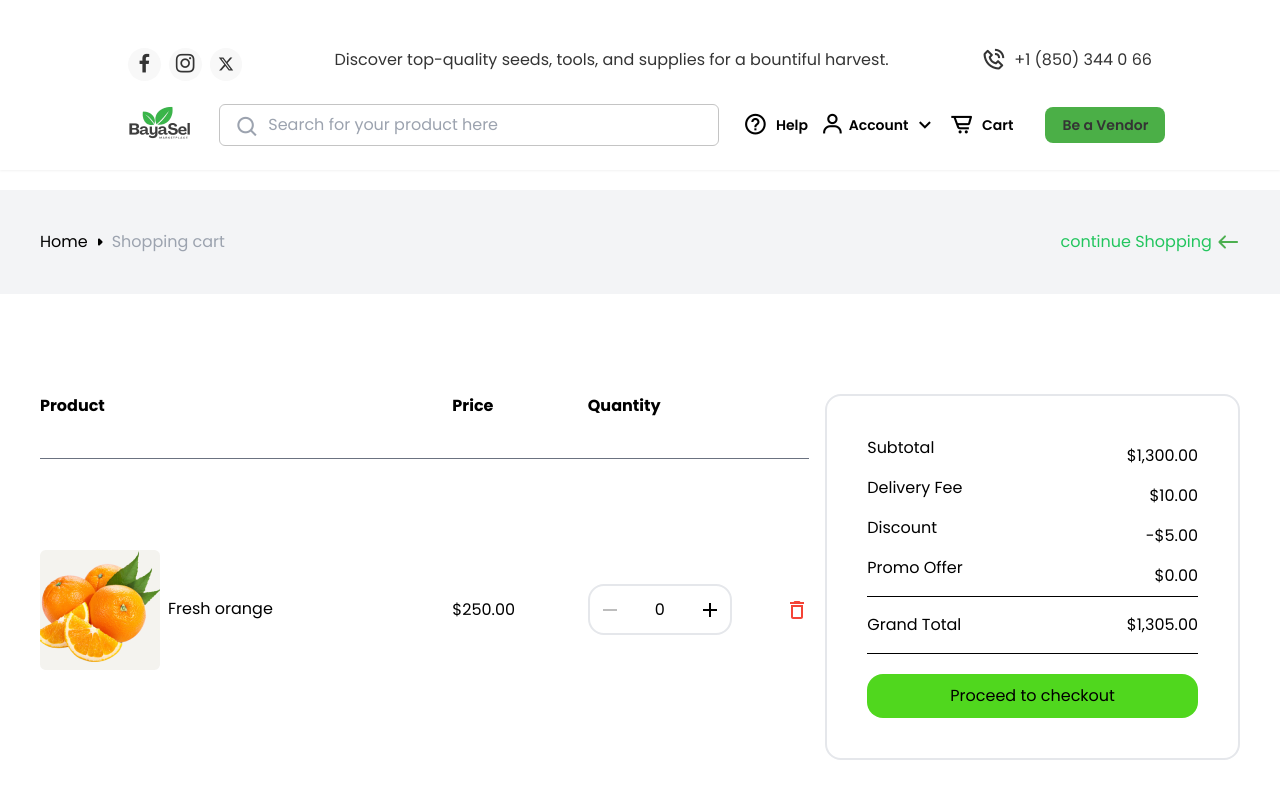
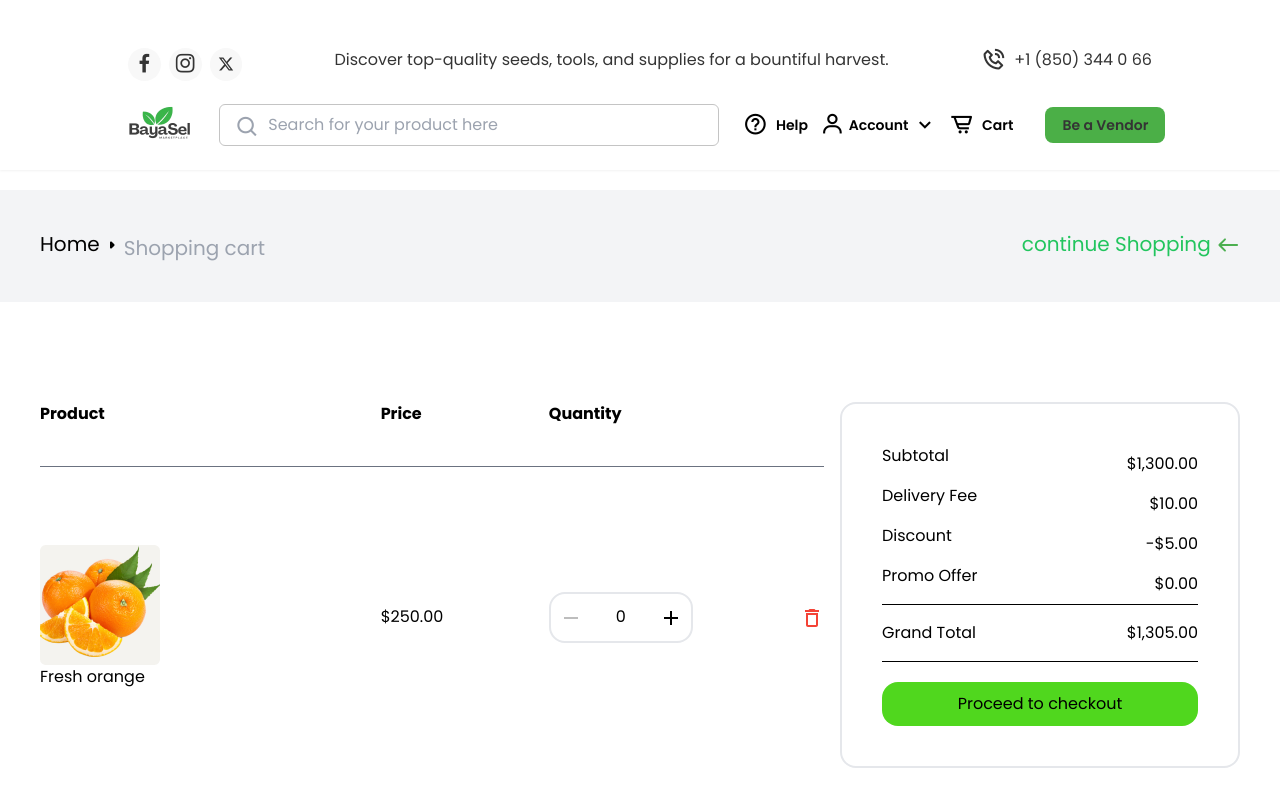
Before and after one commit to BayaSel/BayaSel, a React (Vite) app: page /cart in a window 1280 px wide. Shown: the top 800 px of the page. Built offline with nearby package versions, Linux system fonts and the light colour scheme.

Commit message:
style fix

```diff
--- a/src/components/AccountList.jsx
+++ b/src/components/AccountList.jsx
@@ -22,7 +22,7 @@ function AccountList() {
           leaveTo="opacity-0 translate-y-1"
         >
           <PopoverPanel className="z-10 absolute right-2 lg:right-auto mt-2">
-            <div className="w-[120px] lg:w-[160px] bg-white text-[#343434] font-semibold font-poppins text-xs lg:text-sm flex flex-col justify-center drop-shadow rounded-md">
+            <div className="w-[180px] px-3 lg:px-0 lg:w-[160px] bg-white text-[#343434] font-semibold font-poppins text-xs lg:text-sm flex flex-col justify-center drop-shadow rounded-md">
               <button className="bg-[#4BAF47] hover:bg-[#5ad356] rounded-lg mx-3 my-2 py-2 px-2 lg:px-4">
                 <Link to='/register'>Sign in</Link>
               </button>
--- a/src/components/CartHeader.jsx
+++ b/src/components/CartHeader.jsx
@@ -5,16 +5,16 @@ import { Link } from "react-router-dom";
 
 export default function CartHeader() {
   return (
-    <div className="flex px-10 justify-between py-10 bg-gray-100">
+    <div className="flex px-10 justify-between py-10 bg-gray-100 w-screen">
       <div className="flex justify-between">
-        <p>
+        <p className="text-sm md:text-base lg:text-xl">
           Home
           <ArrowRightRoundedIcon />
         </p>
-        <p className="text-gray-400">Shopping cart</p>
+        <p className="text-gray-400 pt-1 text-sm md:text-base lg:text-xl">Shopping cart</p>
       </div>
       <div>
-        <Link to="/" className="text-green-500">
+        <Link to="/" className="text-green-500 text-sm md:text-base lg:text-xl">
           continue Shopping <WestRoundedIcon sx={{ color: green[500] }} />
         </Link>
       </div>
--- a/src/components/CartProduct.jsx
+++ b/src/components/CartProduct.jsx
@@ -11,7 +11,7 @@ function CartProduct(props) {
   return (
     <>
       <div className="flex flex-col lg:flex-row gap-4 justify-between w-[100%] px-10 py-5 my-20 bg-white-200 ">
-        <table className="w-[100%] text-left">
+        <table className="w-screen text-left">
           <thead className="border-b-[1px] border-gray-500">
             <tr>
               <th className="pb-10">Product</th>
@@ -21,11 +21,11 @@ function CartProduct(props) {
           </thead>
           <tbody>
             <tr>
-              <td className="py-10 pr-20">
+              <td className="py-10 pr-5 lg:pr-20">
                 <img
                   src={orangeImg}
                   alt="orange"
-                  className="inline-block mr-2"
+                  className="flex lg:mr-2"
                 />
                 Fresh orange
               </td>
@@ -63,8 +63,8 @@ function CartProduct(props) {
           </tbody>
         </table>
 
-        <div className="w-[100%] lg:w-[50%] self-center border-[2px] py-10 px-10 rounded-[1rem]">
-          <table className="w-[100%]">
+        <div className="w-full lg:w-[50%] self-center border-[2px] py-10 px-10 rounded-[1rem]">
+          <table className="w-full">
             <tbody>
               <tr>
                 <td className="pb-4">Subtotal</td>
--- a/src/pages/Cart.jsx
+++ b/src/pages/Cart.jsx
@@ -9,7 +9,7 @@ function Cart() {
     setDeleteItem(true);
   }
   return (
-    <>
+    <div className="w-screen">
       <CartHeader />
       {deleteItem ? (
         <p style={{ height: "50svh", display: "grid", placeContent: "center" }}>
@@ -18,7 +18,7 @@ function Cart() {
       ) : (
         <CartProduct itemRemoved={itemRemove} />
       )}
-    </>
+    </div>
   );
 }
 
```
